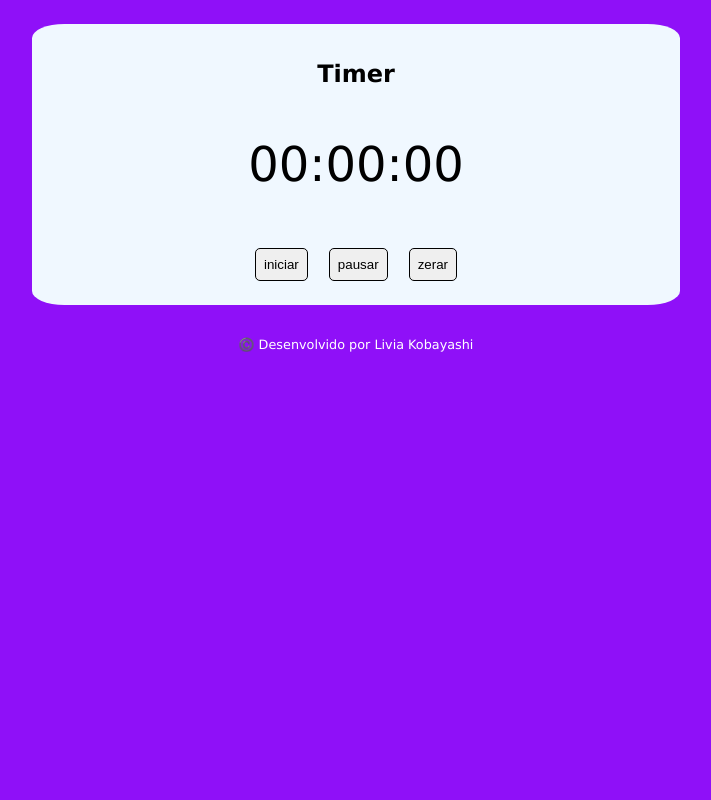
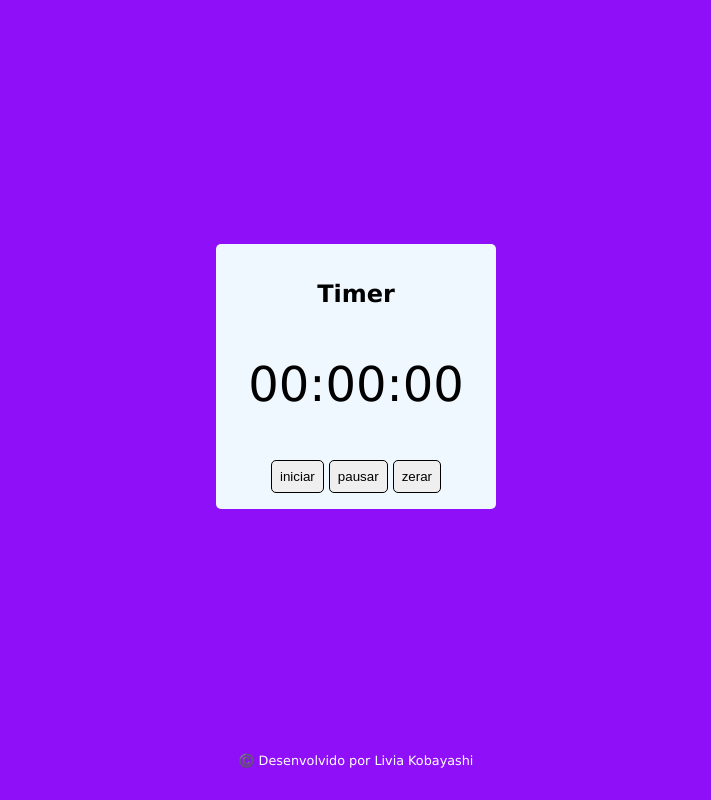
Before and after one commit to liviakobayashii/timer, a plain HTML site: page index.html in a window 1280 px wide. Shown: the whole page, without its empty margins (284-995 px from the left). Drawn offline with Linux system fonts and the light colour scheme.

Commit message:
update: atualização da estilização do projeto

```diff
--- a/style.css
+++ b/style.css
@@ -1,38 +1,49 @@
-body{
-    font-family:'Lucida Sans', 'Lucida Sans Regular', 'Lucida Grande', 'Lucida Sans Unicode' ;
+body {
+  font-family: "Lucida Sans", "Lucida Sans Regular", "Lucida Grande",
+    "Lucida Sans Unicode";
   background-color: rgb(143, 16, 248);
-    padding: 16px;
+
+  display: flex;
+  flex-direction: column;
+  justify-content: center;
+  align-items: center;
+
+  width: 100vw; /* Corrigido aqui */
+  height: 100vh;
+  margin: 0; /* Remover espaçamentos padrões */
 }
-#container{
+
+#container {
   background-color: aliceblue;
   margin: auto;
-    padding: 16px;
   max-width: 50%;
-    border-radius: 5%;
+  border-radius: 5px;
+  padding: 16px 32px;
 }
-h1, #relogio, #buttons{
+h1,
+#relogio,
+#buttons {
   text-align: center;
 }
-#relogio{
+#relogio {
   font-size: 3em;
 }
-button{
-    margin: 8px;
+button {
   padding: 8px;
   border-radius: 5px;
   border: 1px solid black;
 }
-button:hover{
+button:hover {
   cursor: pointer;
   transition: 0.2 easy;
 }
-.pausado{
+.pausado {
   color: red;
 }
 
-footer{
+footer {
   color: white;
-    padding: 32px;
   font-size: 0.8em;
   text-align: center;
+  margin: 0 0 32px;
 }
```
Lines whose indentation alone changed are shown as unchanged.
